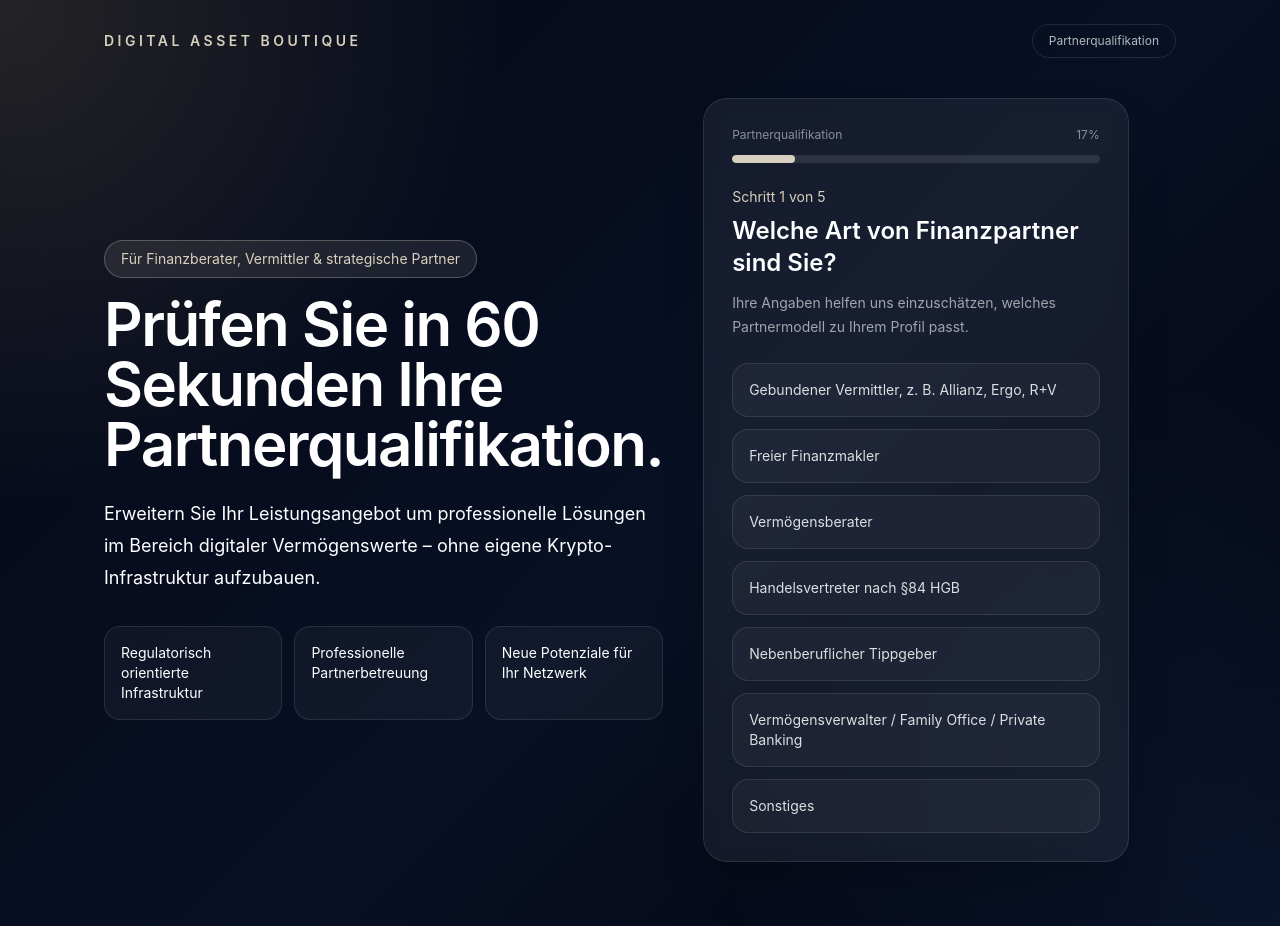
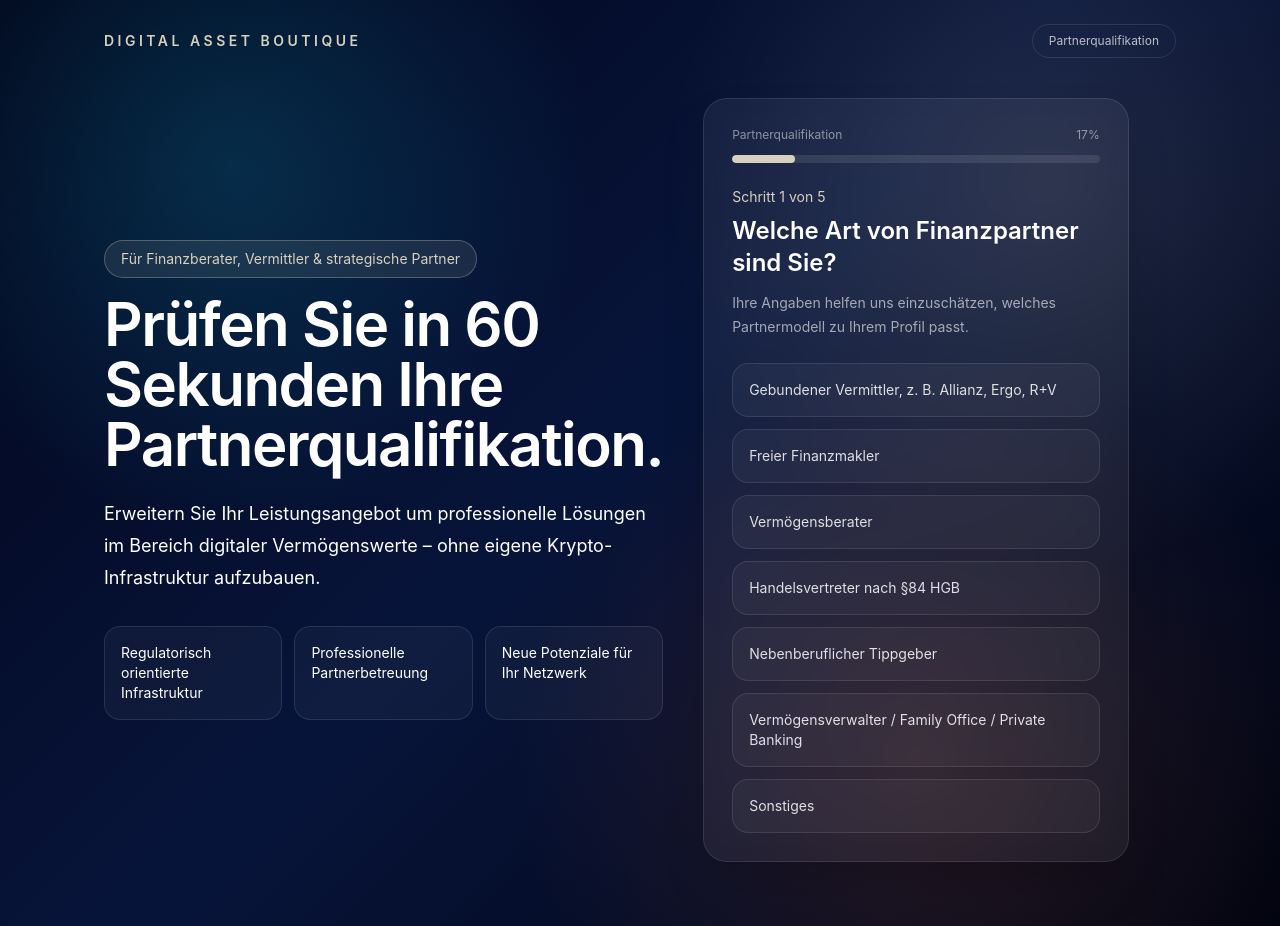
Before and after one commit to teroxxgurses/teroxx-partner-funnel, a Next.js app: page / in a window 1280 px wide. Built offline with nearby package versions, Linux system fonts and the light colour scheme.

Commit message:
Update background colors and gradients in CSS

```diff
--- a/app/globals.css
+++ b/app/globals.css
@@ -12,7 +12,7 @@ html {
 
 body {
   margin: 0;
-  background: #050816;
+  background: #02051a;
   color: #ffffff;
   font-family: Inter, system-ui, -apple-system, BlinkMacSystemFont, "Segoe UI",
     sans-serif;
@@ -27,7 +27,15 @@ select {
 
 .bg-luxury {
   background:
-    radial-gradient(circle at top left, rgba(200, 180, 122, 0.16), transparent 32%),
-    radial-gradient(circle at bottom right, rgba(59, 130, 246, 0.12), transparent 35%),
-    linear-gradient(135deg, #050816 0%, #081024 55%, #02040d 100%);
+    radial-gradient(circle at 18% 18%, rgba(14, 165, 198, 0.22), transparent 28%),
+    radial-gradient(circle at 82% 20%, rgba(216, 208, 190, 0.13), transparent 30%),
+    radial-gradient(circle at 72% 82%, rgba(228, 111, 69, 0.16), transparent 34%),
+    linear-gradient(135deg, #02051a 0%, #07143a 48%, #01030f 100%);
 }
+
+.brand-card {
+  background:
+    linear-gradient(180deg, rgba(255,255,255,0.075), rgba(255,255,255,0.035));
+  border: 1px solid rgba(255,255,255,0.10);
+  box-shadow: 0 24px 80px rgba(0,0,0,0.35);
+}
```
